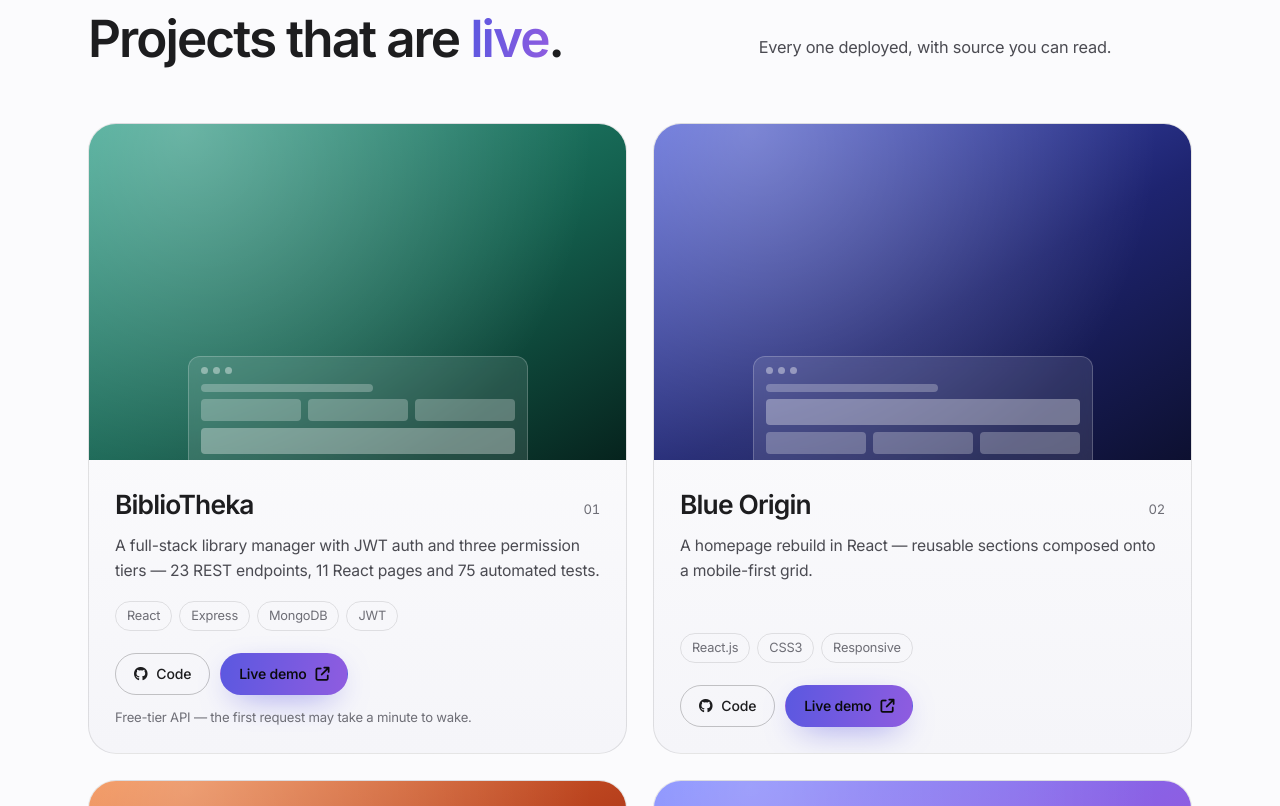
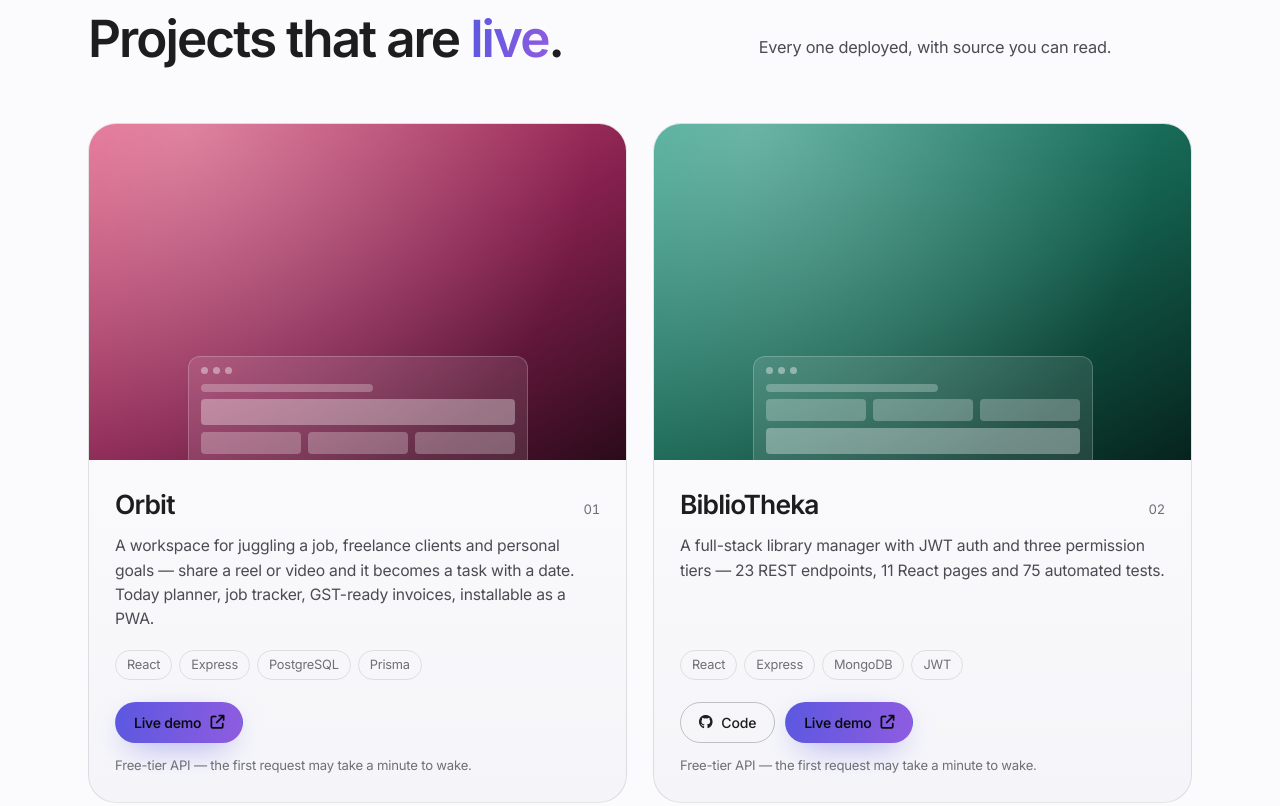
Before and after one commit to gaddamjanareddy/portfolio-website, a plain HTML site: page index.html in a window 1280 px wide. Shown: the part 1664-2470 px from the top of the page. Drawn offline with Linux system fonts and the light colour scheme; no server answers.

Commit message:
Add Orbit project as the lead card
Orbit sits first in Selected work as the most recent project.
Live-only for now: the repo is private, and a 404 Code link is
worse for a visitor than no Code link.

Bumps the hero "Live projects" count to 4 and renumbers the cards.

Co-Authored-By: Claude Opus 5 <noreply@anthropic.com>

```diff
--- a/index.html
+++ b/index.html
@@ -109,7 +109,7 @@
           </div>
 
           <div class="hero__foot rv">
-            <div><b data-count="3">0</b><span>Live projects</span></div>
+            <div><b data-count="4">0</b><span>Live projects</span></div>
             <div><b data-count="10" data-suffix="+">0</b><span>Technologies</span></div>
             <div><b data-count="3">0</b><span>Live data streams</span></div>
             <div><b data-count="2025">0</b><span>B.Tech, graduated</span></div>
@@ -177,6 +177,37 @@
           </div>
 
           <div class="projects">
+            <article class="proj rv" style="--g: linear-gradient(150deg, #e0557e, #85204e 55%, #2b0a1b)">
+              <div class="proj__cover">
+                <div class="mock" aria-hidden="true">
+                  <div class="mock__bar"><i></i><i></i><i></i></div>
+                  <div class="mock__body">
+                    <i class="sm"></i>
+                    <i class="lg"></i>
+                    <div class="mock__row"><i></i><i></i><i></i></div>
+                  </div>
+                </div>
+              </div>
+              <div class="proj__body">
+                <div class="proj__top">
+                  <h3 class="proj__title">Orbit</h3>
+                  <span class="proj__n">01</span>
+                </div>
+                <p class="proj__desc">
+                  A workspace for juggling a job, freelance clients and personal
+                  goals — share a reel or video and it becomes a task with a date.
+                  Today planner, job tracker, GST-ready invoices, installable as a PWA.
+                </p>
+                <div class="proj__tags"><span>React</span><span>Express</span><span>PostgreSQL</span><span>Prisma</span></div>
+                <div class="proj__go">
+                  <a class="btn btn--sm btn--fill" href="https://orbit-m2qj.onrender.com" target="_blank" rel="noopener">
+                    Live demo <i class="fa-solid fa-arrow-up-right-from-square" aria-hidden="true"></i>
+                  </a>
+                </div>
+                <p class="proj__note">Free-tier API — the first request may take a minute to wake.</p>
+              </div>
+            </article>
+
             <article class="proj rv" style="--g: linear-gradient(150deg, #2e9e87, #14614f 55%, #06231d)">
               <div class="proj__cover">
                 <div class="mock" aria-hidden="true">
@@ -191,7 +222,7 @@
               <div class="proj__body">
                 <div class="proj__top">
                   <h3 class="proj__title">BiblioTheka</h3>
-                  <span class="proj__n">01</span>
+                  <span class="proj__n">02</span>
                 </div>
                 <p class="proj__desc">
                   A full-stack library manager with JWT auth and three permission
@@ -224,7 +255,7 @@
               <div class="proj__body">
                 <div class="proj__top">
                   <h3 class="proj__title">Blue Origin</h3>
-                  <span class="proj__n">02</span>
+                  <span class="proj__n">03</span>
                 </div>
                 <p class="proj__desc">
                   A homepage rebuild in React — reusable sections composed onto a
@@ -256,7 +287,7 @@
               <div class="proj__body">
                 <div class="proj__top">
                   <h3 class="proj__title">McDelivery</h3>
-                  <span class="proj__n">03</span>
+                  <span class="proj__n">04</span>
                 </div>
                 <p class="proj__desc">
                   A food-ordering storefront with a browsable menu, working cart
@@ -289,7 +320,7 @@
               <div class="proj__body">
                 <div class="proj__top">
                   <h3 class="proj__title">This portfolio</h3>
-                  <span class="proj__n">04</span>
+                  <span class="proj__n">05</span>
                 </div>
                 <p class="proj__desc">
                   Hand-written HTML, CSS and JavaScript. No framework, no build
```
